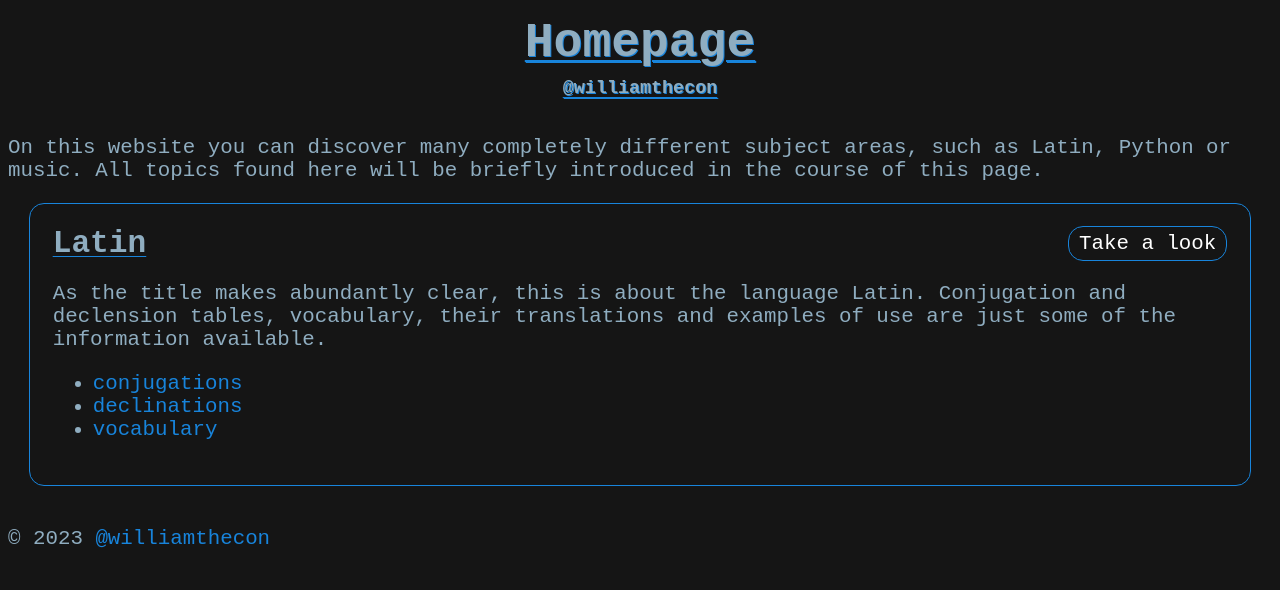
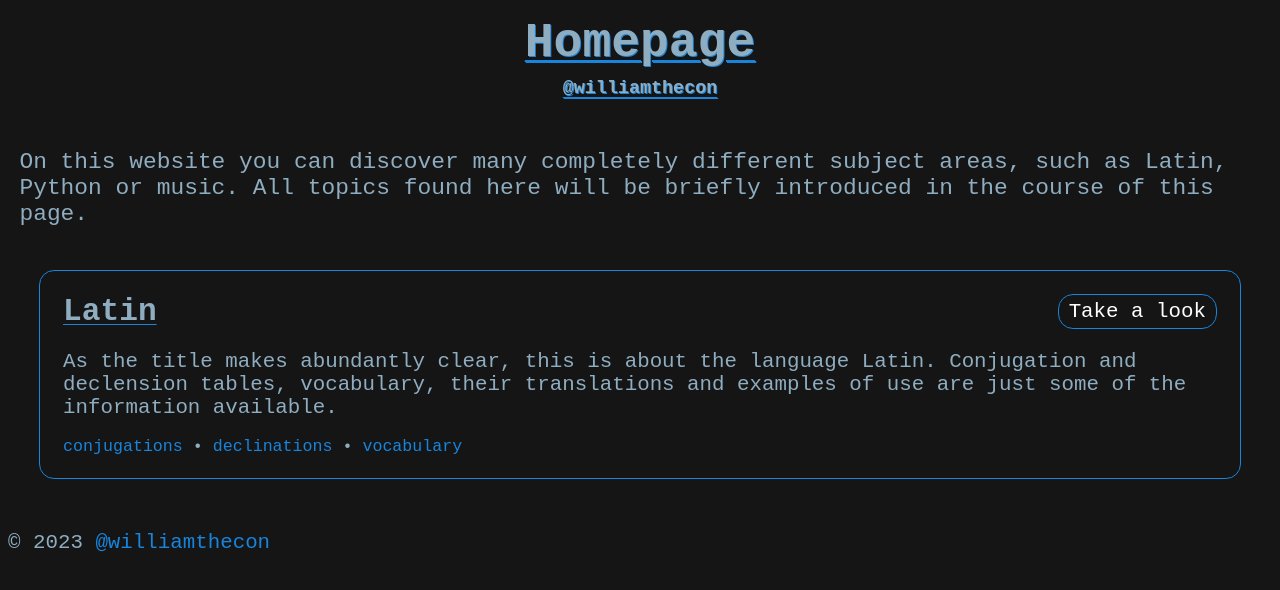
Before and after one commit to williamthecon/williamthecon.github.io, a plain HTML site: page index.html in a window 1280 px wide. Drawn offline with Linux system fonts and the light colour scheme.

Commit message:
Improved homepage, added pages (raw)

```diff
--- a/index.html
+++ b/index.html
@@ -18,7 +18,7 @@
         </div>
         <hr class="break">
         <div id="content" class="container">
-            <p>On this website you can discover many completely different subject areas, such as Latin, Python or music. All topics found here will be briefly introduced in the course of this page.</p>
+            <p class="default-text">On this website you can discover many completely different subject areas, such as Latin, Python or music. All topics found here will be briefly introduced in the course of this page.</p>
             <div id="topic-latin" class="topic">
                 <div class="topic-header">
                     <h2>Latin</h2>
@@ -28,9 +28,11 @@
                     <p>As the title makes abundantly clear, this is about the language Latin. Conjugation and declension tables, vocabulary, their translations and examples of use are just some of the information available.</p>
                 </div>
                 <div class="topic-footer">
-                    <ul>
+                    <ul class="horizontal-list">
                         <li><a href="./latin/conjugation.html">conjugations</a></li>
+                        <p> &bull; </p>
                         <li><a href="./latin/declination.html">declinations</a></li>
+                        <p> &bull; </p>
                         <li><a href="./latin/vocabulary.html">vocabulary</a></li>
                     </ul>
                 </div>
@@ -40,5 +42,6 @@
         <div id="footer" class="container">
             <p>&copy; 2023 <a href="https://github.com/williamthecon" target="_blank">@williamthecon</a></p>
         </div>
+        <script type="text/javascript" src="./main.js"></script>
     </body>
 </html>
--- a/main.js
+++ b/main.js
@@ -0,0 +1,36 @@
+function getElementsWidth(element) {
+    const style = window.getComputedStyle(element);
+    const width = element.clientWidth + parseFloat(style.marginLeft) + parseFloat(style.marginRight) + parseFloat(style.paddingLeft) + parseFloat(style.paddingRight) + parseFloat(style.borderLeftWidth) + parseFloat(style.borderRightWidth);
+    return width;
+}
+
+document.addEventListener("DOMContentLoaded", (e) => {
+    const topics = document.querySelectorAll(".topic");
+    let maxTopicMinWidth = parseInt(document.body.style.minWidth);
+    console.log("maxTopicMinWidth: " + maxTopicMinWidth);
+    topics.forEach(topic => {
+        const headerWidth = getElementsWidth(topic.querySelector(".topic-header"));
+        const buttonLinkWidth = getElementsWidth(topic.querySelector(".button-link"));
+        const topicWidth = getElementsWidth(topic);
+        const topicMinWidth = topicWidth - topic.clientWidth + headerWidth + buttonLinkWidth;
+        console.log("topicMinWidth: " + topicMinWidth);
+        if (topicMinWidth > maxTopicMinWidth) {
+            maxTopicMinWidth = topicMinWidth;
+        }
+    });
+    console.log("maxTopicMinWidth: " + maxTopicMinWidth);
+    document.body.style.minWidth = maxTopicMinWidth + "px";
+});
+
+// window.onresize = () => {
+//     const topics = document.querySelectorAll(".topic");
+//     topics.forEach(topic => {
+//         const headerWidth = getElementsWidth(topic.querySelector(".topic-header"));
+//         const buttonLinkWidth = getElementsWidth(topic.querySelector(".button-link"));
+//         const contentWidth = getElementsWidth(topic.querySelector(".topic-content"));
+//         if (headerWidth + buttonLinkWidth > contentWidth) {
+//             console.log("headerWidth + buttonLinkWidth > contentWidth");
+//             window.resizeBy(headerWidth + buttonLinkWidth - contentWidth, 0);
+//         }
+//     });
+// }
--- a/style.css
+++ b/style.css
@@ -3,7 +3,7 @@ body {
     background-color: rgb(21, 21, 21);
     color: rgb(143, 173, 192);
     font-family: "Source Code Pro", monospace;
-    min-width: 310px;
+    min-width: 350px;
 }
 
 a {
@@ -21,8 +21,13 @@ hr.break {
     height: 0px;
 }
 
+.default-text {
+    font-size: 1.1em;
+    padding: 0.5em;
+}
+
 .topic {
-    margin: 1em;
+    margin: 1.5em;
     border: 1px solid rgb(24, 132, 219);
     border-radius: 15px;
     padding: 1.1em;
@@ -46,6 +51,10 @@ hr.break {
     margin-bottom: 0;
 }
 
+.topic-footer {
+    font-size: 0.8em;
+}
+
 .button-link {
     padding: 5px 10px;
     border-radius: 15px;
@@ -57,6 +66,17 @@ hr.break {
 
 .button-link:hover {
     background-color: rgb(24, 132, 219, 0.9);
+}
+
+.horizontal-list {
+    list-style-type: none;
+    padding: 0;
+    margin: 18px 0 0 0;
+}
+
+.horizontal-list * {
+    display: inline-block;
+    margin: 0;
 }
 
 #header {
```
